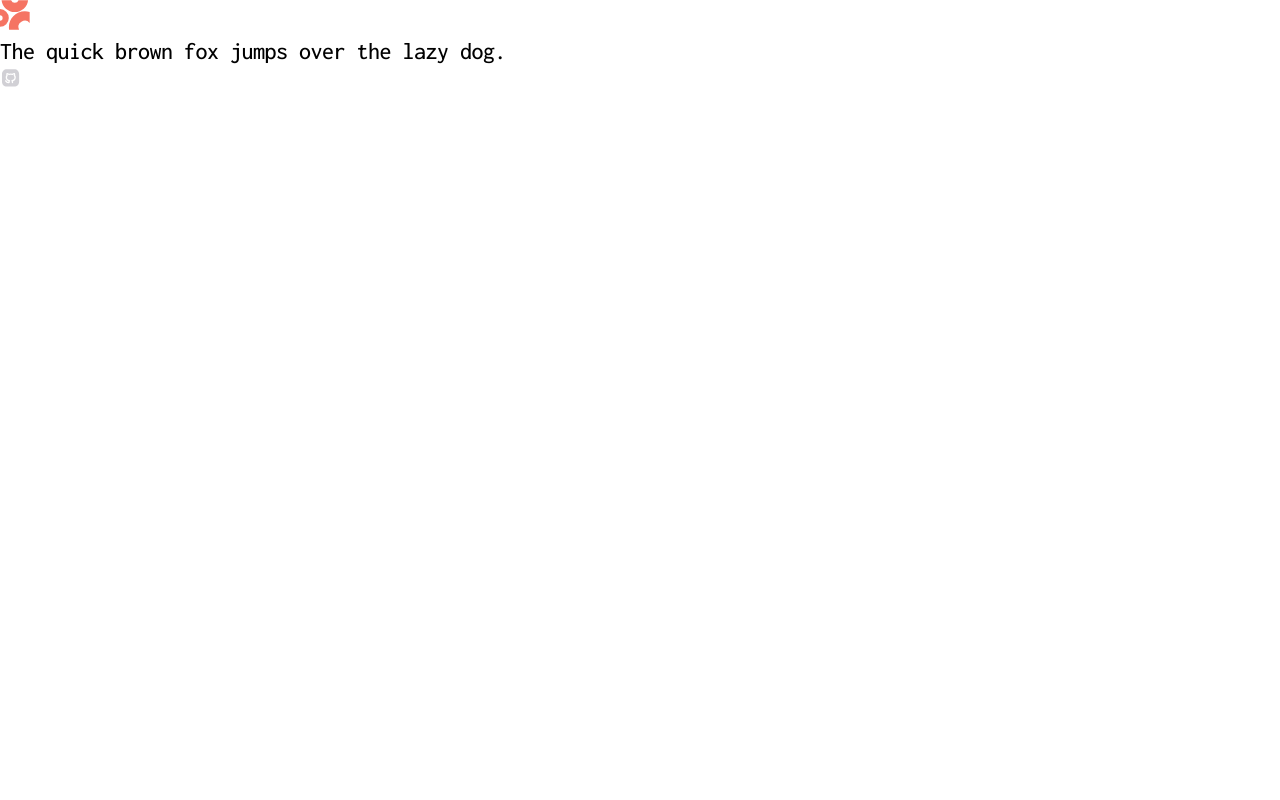
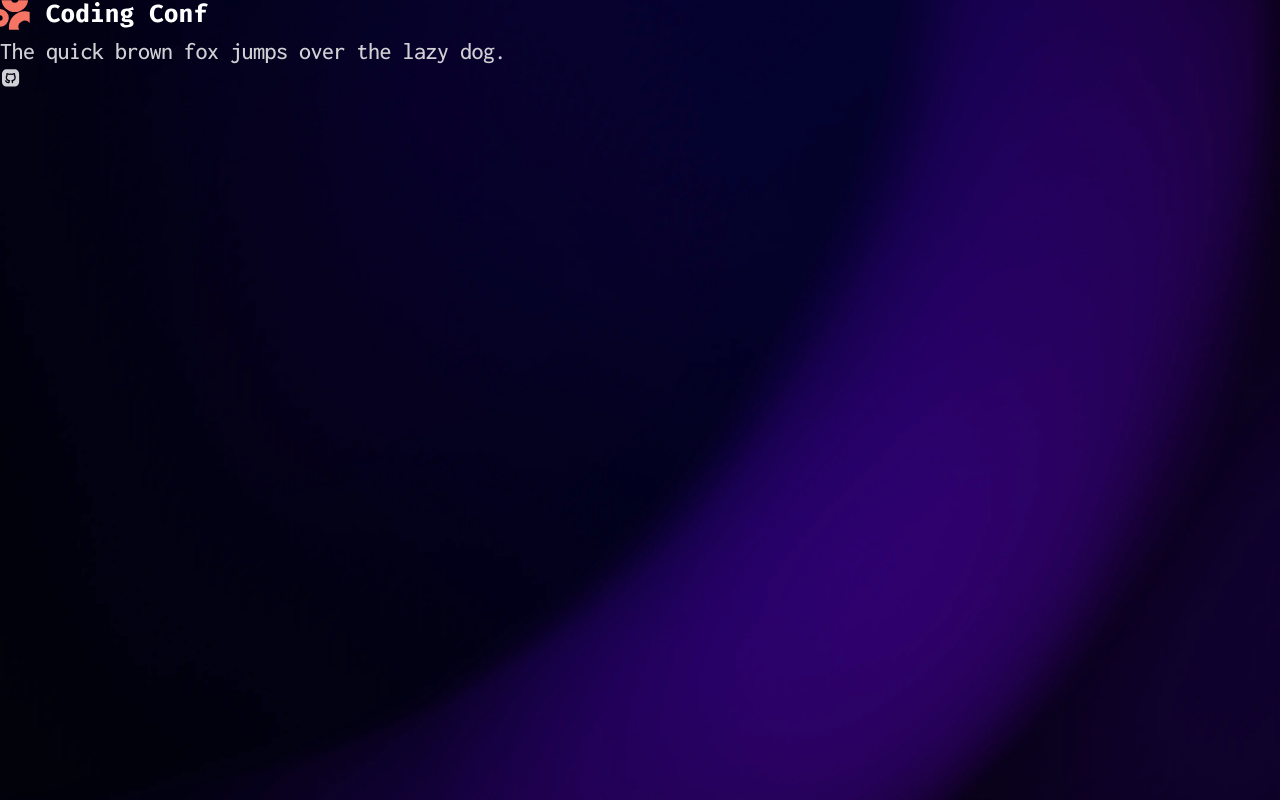
Before and after one commit to Arsalan2078/conference-ticket-generator, a React (Vite) app: page / in a window 1280 px wide. Built offline with nearby package versions, Linux system fonts and the light colour scheme.

Commit message:
added app background images

```diff
--- a/src/App.module.scss
+++ b/src/App.module.scss
@@ -2,4 +2,22 @@
 
 .app {
   min-height: 100svh;
+
+  --bg-image: url("/background-mobile.png");
+  --text-color: rgb(var(--clr-neutral-300));
+
+  background: var(--bg-image) bottom / cover no-repeat fixed;
+  color: var(--text-color);
 }
+
+@include mixins.screen-tablet {
+  .app {
+    --bg-image: url("/background-tablet.png");
+  }
+}
+
+@include mixins.screen-desktop {
+  .app {
+    --bg-image: url("/background-desktop.png");
+  }
+}
--- a/src/styles/_mixins.scss
+++ b/src/styles/_mixins.scss
@@ -4,3 +4,16 @@
   line-height: $lh;
   letter-spacing: $ls;
 }
+
+// media queries mixins
+@mixin screen-tablet {
+  @media screen and (min-width: 48rem) {
+    @content;
+  }
+}
+
+@mixin screen-desktop {
+  @media screen and (min-width: 80rem) {
+    @content;
+  }
+}
--- a/src/styles/_root.scss
+++ b/src/styles/_root.scss
@@ -70,7 +70,10 @@
   --rds-24: 1.5rem;
   --rds-full: 999px;
 
-  // default type styles
+  // basic transition
+  --transition: 0.15s ease-out;
+
+  color-scheme: dark;
   font-family: "Inconsolata", monospace;
   font-size: 16px;
 }
```
